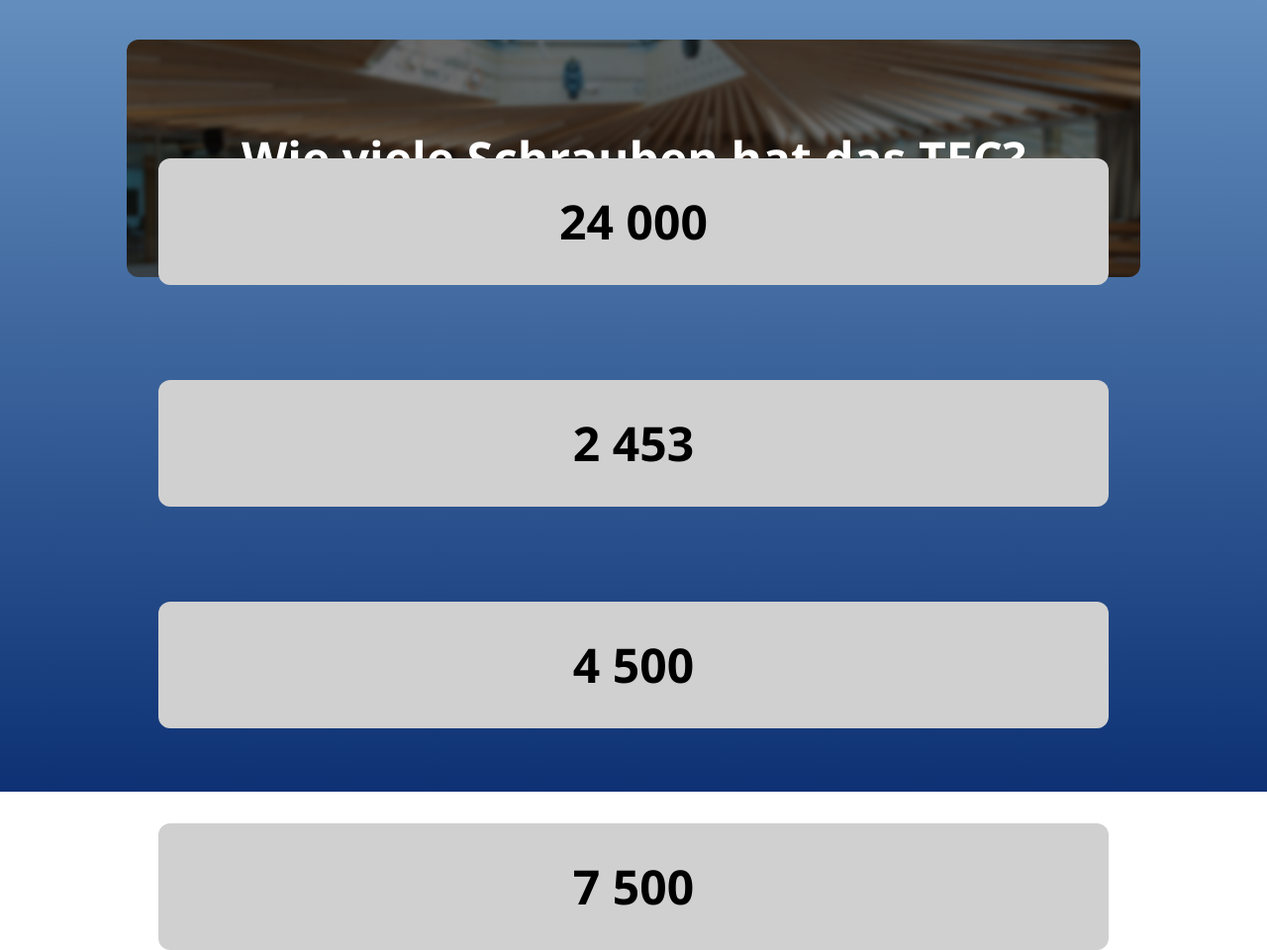
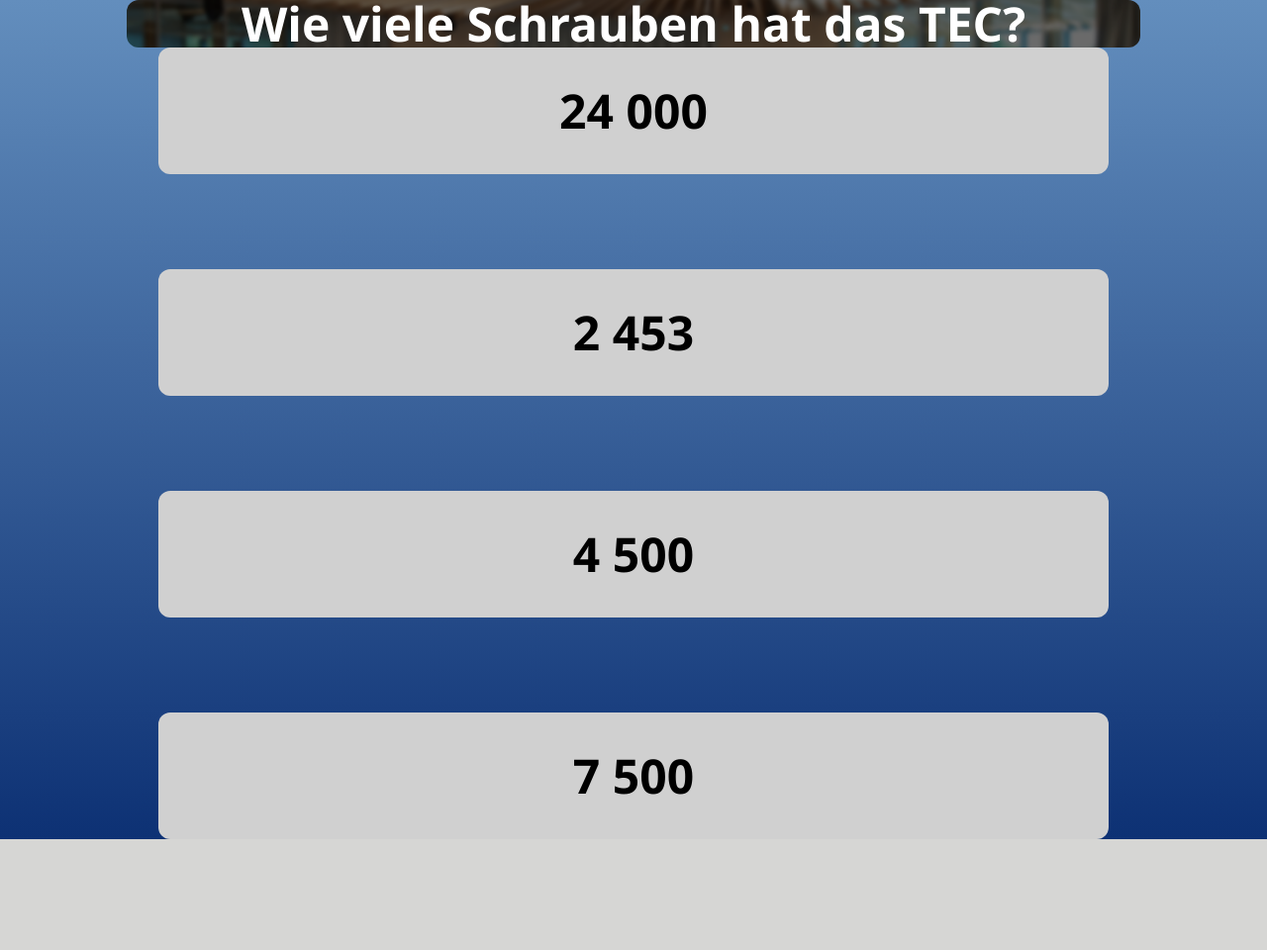
Before and after one commit to zagolaha/TEC_Schnitzeljagd, a Flask app: page / in a window 1280 px wide. Shown: the whole page at 99% size. After the commit the page ends 848 px from the top, so only its background shows below. Run offline with Flask 3, Linux system fonts and the light colour scheme; some libraries are stand-ins or nearby versions.

Commit message:
Update branch

```diff
--- a/app.py
+++ b/app.py
@@ -1,6 +1,6 @@
-from flask import Flask, render_template
+from flask import Flask, render_template, request
 import json
-from flask import request
+
 app = Flask(__name__)
 
 # styling components
@@ -13,7 +13,11 @@ questions = json.load(open("static/questions.json"))
 def index():
     return render_template("question.html", btn_style=answer_btn, content=answers)
 
-@app.route("/handle_data", methods=['POST'])
+@app.route("/deez/<num>")
+def deez(num):
+    return num
+
+@app.route("/handle_data", methods=['POST']) # rename data to answer
 def handle_data():
     answer = request.form.get("buttonClicked")
     return answer
@@ -24,4 +28,4 @@ def scan():
     return render_template("scan.html")
 
 if __name__ == '__main__':
-   app.run(ssl_context='adhoc')
+   app.run(ssl_context='adhoc') # Use adhoc SSL to serve over HTTPS
--- a/templates/index.html
+++ /dev/null
@@ -1,5 +0,0 @@
-{% extends "base.html" %}
-{% block content %}
-	<h1 class="text-3xl font-bold text-Lightgreen">Hello world</h1>
-	<p class="">The quick brown fox jumps over the lazy dog.</p>
-{% endblock %}
--- a/templates/question.html
+++ b/templates/question.html
@@ -1,18 +1,18 @@
 {% extends "base.html" %}
 {% block content %}
 
-<div class="flex w-screen h-screen flex-col bg-gradient-to-b from-Lightblue to-Darkblue">
-    <div class="w-screen h-2/5 overflow-hidden flex justify-center items-center">
+<div class="flex flex-col bg-gradient-to-b from-Lightblue to-Darkblue">
+    <div class="w-screen h-2/5 flex justify-center items-center">
         <div style="background-image: url({{url_for('static', filename='question_bg.jpg')}})"  class="bg-center bg-cover flex justify-center items-center text-center rounded-xl w-4/5 h-3/4">
-            <h2 class="text-white font-bold text-5xl font-roboto">Wie viele Schrauben hat das TEC?</h2>
+            <h1 class="text-white font-bold text-5xl">Wie viele Schrauben hat das TEC?</h1>
         </div>
     </div>
-    <div class="w-screen h-3/5 absolute bottom-0">
+    <div class="w-screen h-3/5 bottom-0">
         <form id="answerForm" action="{{ url_for('handle_data') }}" method="post" class="flex flex-col gap-y-24 w-full h-full justify-center items-center">
             <input type="hidden" id="buttonClicked" name="buttonClicked" value="">
-            {%for i in range(4)%}
-                    <button  type="button" onclick="submitButton('{{i}}')" class="{{btn_style}}">{{content[i]}}</button>
-            {%endfor%}
+            {% for i in range(4) %}
+                <button  type="button" onclick="submitButton('{{i}}')" class="{{btn_style}}">{{content[i]}}</button>
+            {% endfor %}
         </form>
     </div>
 </div>
@@ -22,4 +22,5 @@
         document.getElementById("answerForm").submit();
     }
 </script>
+
 {% endblock %}
```
Also changed, not shown: templates/scan.html (+7 -3 lines), qr-scanner-worker.min.js (deleted), quiz.json (deleted).
